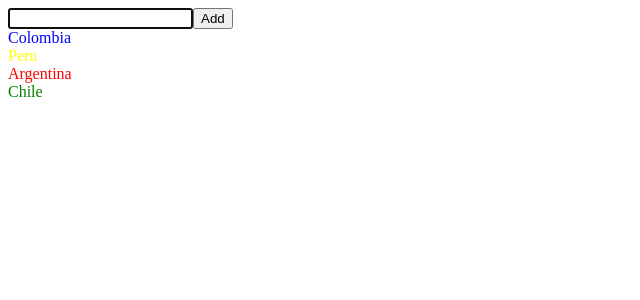
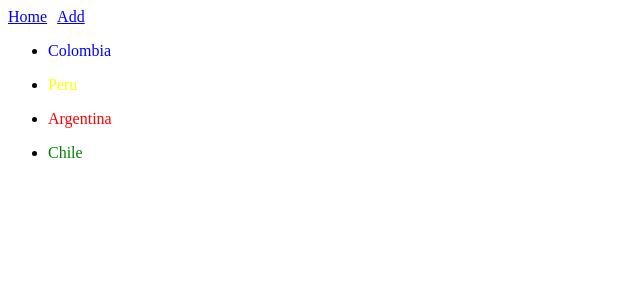
Before and after one commit to anyruizd/hb-react-101, a React app: page / in a window 1280 px wide. Shown: the top 300 px of the page, without its empty margins (0-640 px from the left). Built offline with nearby package versions, Linux system fonts and the light colour scheme.

Commit message:
implement react-router-dom changes

```diff
--- a/package.json
+++ b/package.json
@@ -23,6 +23,7 @@
     "randomcolor": "^0.5.3",
     "react": "^16.2.0",
     "react-dom": "^16.2.0",
+    "react-router-dom": "^4.2.2",
     "standard": "^11.0.0"
   },
   "devDependencies": {
--- /dev/null
+++ b/src/App.js
@@ -0,0 +1,40 @@
+import React, { Component, Fragment } from 'react'
+import { Menu } from './components'
+import {Home, Add} from './pages'
+import randomColor from 'randomcolor'
+import {HashRouter as Router, Route} from 'react-router-dom'
+
+export default class App extends Component {
+  constructor (props) {
+    super(props)
+    this.updateData = this.updateData.bind(this)
+    this.state = {
+      countries: props.data
+    }
+  }
+
+  updateData (countryName) {
+    this.setState((prevState) => {
+      return {
+        countries: [
+          ...prevState.countries,
+          {name: countryName, color: randomColor()}
+        ]
+      }
+    })
+  }
+
+  render () {
+    return (
+      <Router>
+        <Fragment>
+          <Menu />
+          <Route exact path='/'
+            render={() => <Home data={this.state.countries} />} />
+          <Route exact path='/add'
+            render={() => <Add updateData={this.updateData} />} />
+        </Fragment>
+      </Router>
+    )
+  }
+}
--- a/src/components/App.js
+++ /dev/null
@@ -1,39 +0,0 @@
-import React, { Component } from 'react'
-import Text from './Text.js'
-import TextRetriever from './TextRetriever.js'
-import randomColor from 'randomcolor'
-
-export default class App extends Component {
-  constructor (props) {
-    super(props)
-    this.addCountry = this.addCountry.bind(this)
-    this.state = {
-      countries: props.data
-    }
-  }
-
-  addCountry (countryName) {
-    this.setState((prevState) => {
-      return {
-        countries: [
-          ...prevState.countries,
-          {name: countryName, color: randomColor()}
-        ]
-      }
-    })
-  }
-
-  render () {
-    return (
-      <React.Fragment>
-        <TextRetriever onSubmit={this.addCountry} />
-        {this.state.countries.map(({name, color}, index) => {
-          return (
-            <Text key={index} text={name} color={color} />
-          )
-        }
-        )}
-      </React.Fragment>
-    )
-  }
-}
--- /dev/null
+++ b/src/components/List.js
@@ -0,0 +1,17 @@
+import React from 'react'
+import Text from './../components/Text.js'
+
+export default function List ({data}) {
+  return (
+    <ul>
+      {data.map(({name, color}, index) => {
+        return (
+          <li key={name + color}>
+            <Text content={name} color={color} />
+          </li>
+        )
+      })
+      }
+    </ul>
+  )
+}
--- /dev/null
+++ b/src/components/Menu.js
@@ -0,0 +1,15 @@
+import React from 'react'
+import { Link } from 'react-router-dom'
+
+export default function Menu () {
+  const style = {
+    marginRight: '10px'
+  }
+
+  return (
+    <div className='menu'>
+      <Link to='/' style={style}>Home</Link>
+      <Link to='/add' style={style}>Add</Link>
+    </div>
+  )
+}
--- a/src/components/Text.js
+++ b/src/components/Text.js
@@ -16,10 +16,10 @@ export default class Text extends React.Component {
       selectedFlag: this.state.selected ? 'selected' : 'no-selected'
     }
     /* return ce('p', {style, className: props.className}, props.text) */
-    return <div onClick={this.toggle}
+    return <p onClick={this.toggle}
       className={`${style.className} ${style.selectedFlag}`}
       style={{color: style.color}}
-    > {this.props.text} </div>
+    > {this.props.content} </p>
   }
 
   toggle () {
--- a/src/components/TextRetriever.js
+++ b/src/components/TextRetriever.js
@@ -12,13 +12,16 @@ export default class extends Component {
 
   onChangeHandler (event) {
     this.setState({
-      value: event.target.value
+      value: event.currentTarget.value
     })
   }
 
   onSubmitHandler (event) {
     event.preventDefault()
-    this.props.onSubmit(this.state.value)
+    if (this.state.value) {
+      this.props.onSubmit(this.state.value)
+      this.setState({value: ''})
+    }
   }
 
   componentDidMount () {
@@ -30,11 +33,9 @@ export default class extends Component {
         <input
           type='text'
           value={this.state.value}
-          onChange={this.onChangeHandler}
-          ref={(input) => {
-            this.input = input
-          }} />
-        <button type='submit'> Add </button>
+          ref={(input) => { this.input = input }}
+          onChange={this.onChangeHandler} />
+        <button type='submit'>Add</button>
       </form>
     )
   }
--- /dev/null
+++ b/src/components/index.js
@@ -0,0 +1,4 @@
+export { default as Menu } from './Menu'
+export { default as Text } from './Text'
+export { default as TextRetriever } from './TextRetriever'
+export { default as List } from './List'
--- a/src/index.js
+++ b/src/index.js
@@ -1,6 +1,6 @@
 import React from 'react'
 import {render} from 'react-dom'
-import App from './components/App.js'
+import App from './App.js'
 import countries from './data/countries.json'
 const app = document.querySelector('#app')
 
--- /dev/null
+++ b/src/pages/Add.js
@@ -0,0 +1,10 @@
+import React, {Fragment} from 'react'
+import TextRetriever from './../components/TextRetriever'
+
+export default function Add ({updateData}) {
+  return (
+    <Fragment>
+      <TextRetriever onSubmit={updateData} />
+    </Fragment>
+  )
+}
--- /dev/null
+++ b/src/pages/Home.js
@@ -0,0 +1,10 @@
+import React, { Fragment } from 'react'
+import List from './../components/List.js'
+
+export default function Home ({data}) {
+  return (
+    <Fragment>
+      <List data={data} />
+    </Fragment>
+  )
+}
--- /dev/null
+++ b/src/pages/index.js
@@ -0,0 +1,2 @@
+export {default as Home} from './Home'
+export {default as Add} from './Add'
```
Also changed, not shown: 1 other file (tests, documents, lock files or other folders).
